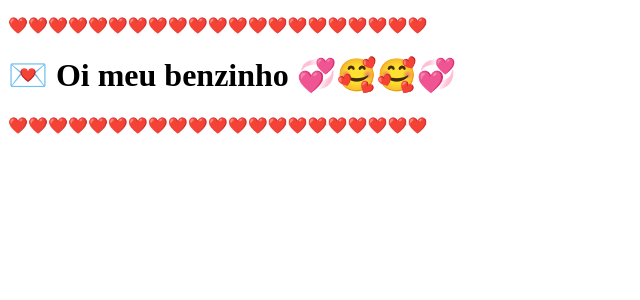
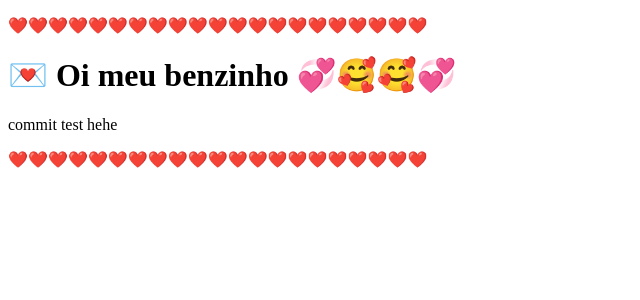
Before and after one commit to carmogui/sideuniverse, a Next.js app: page / in a window 1280 px wide. Shown: the top 300 px of the page, without its empty margins (0-640 px from the left). Built offline with nearby package versions, Linux system fonts and the light colour scheme.

Commit message:
commit test hehe

```diff
--- a/pages/index.js
+++ b/pages/index.js
@@ -4,6 +4,7 @@ function Home() {
       <p>❤️❤️❤️❤️❤️❤️❤️❤️❤️❤️❤️❤️❤️❤️❤️❤️❤️❤️❤️❤️❤️</p>
 
       <h1>💌 Oi meu benzinho 💞🥰🥰💞</h1>
+      <p>commit test hehe</p>
 
       <p>❤️❤️❤️❤️❤️❤️❤️❤️❤️❤️❤️❤️❤️❤️❤️❤️❤️❤️❤️❤️❤️</p>
     </div>
```
